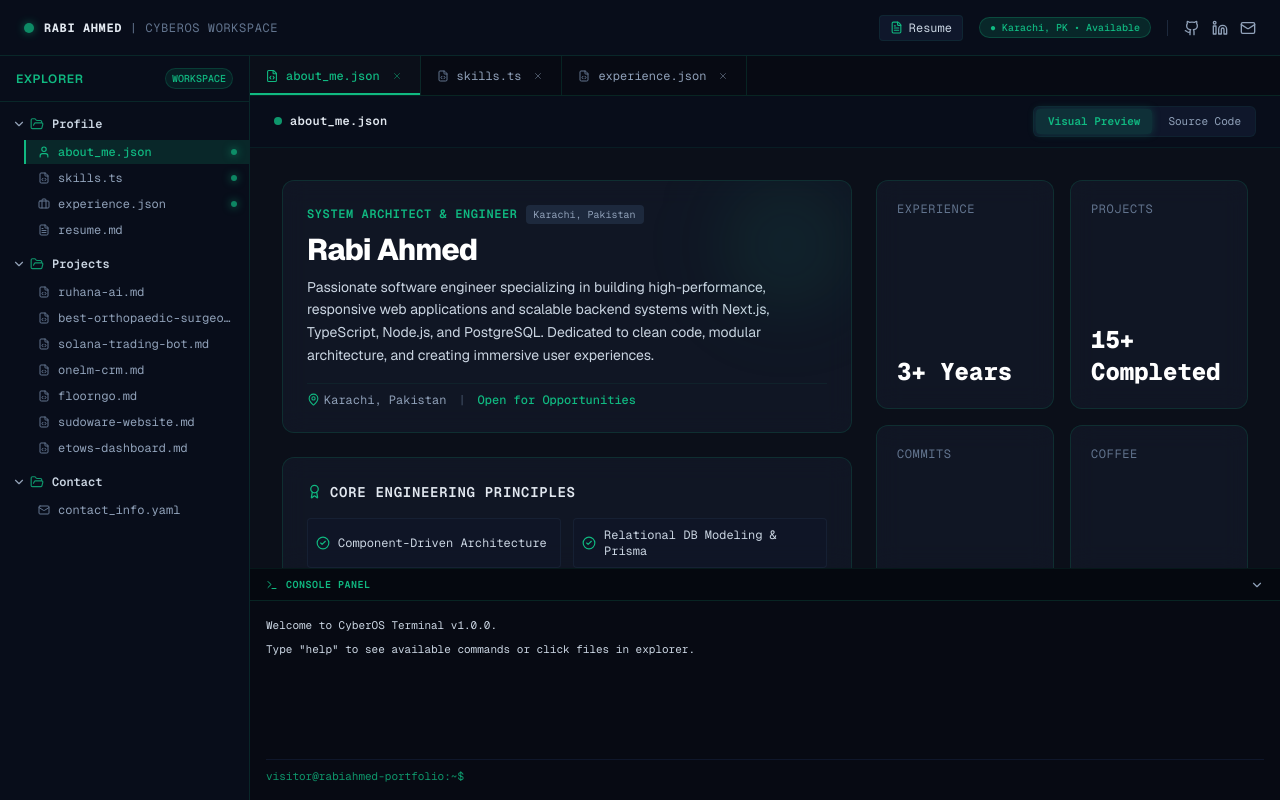
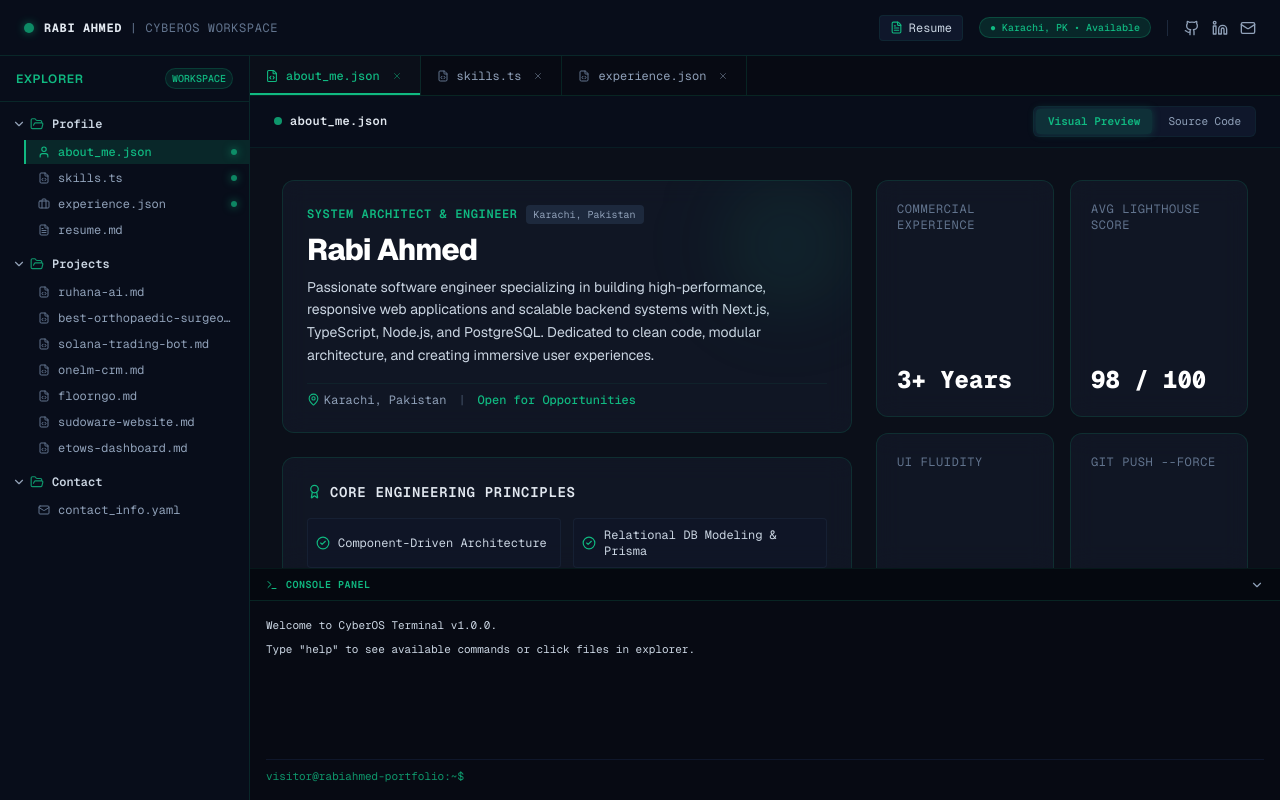
Before and after one commit to rabiahmed8/develepor-portfolio, a Next.js app: page / in a window 1280 px wide. Built offline with nearby package versions, Linux system fonts and the light colour scheme.

Commit message:
feat: replace cliché stats with high-signal engineering metrics and dev humor

```diff
--- a/src/data/portfolioData.ts
+++ b/src/data/portfolioData.ts
@@ -47,10 +47,10 @@ export const aboutMe = {
   role: "Full-Stack Software Developer",
   bio: "Passionate software engineer specializing in building high-performance, responsive web applications and scalable backend systems with Next.js, TypeScript, Node.js, and PostgreSQL. Dedicated to clean code, modular architecture, and creating immersive user experiences.",
   stats: {
-    experience: "3+ Years",
-    projects: "15+ Completed",
-    commits: "1,200+ This Year",
-    coffee: "Infinite"
+    "Commercial Experience": "3+ Years",
+    "Avg Lighthouse Score": "98 / 100",
+    "UI Fluidity": "60 FPS",
+    "git push --force": "0 to main"
   }
 };
 
```
